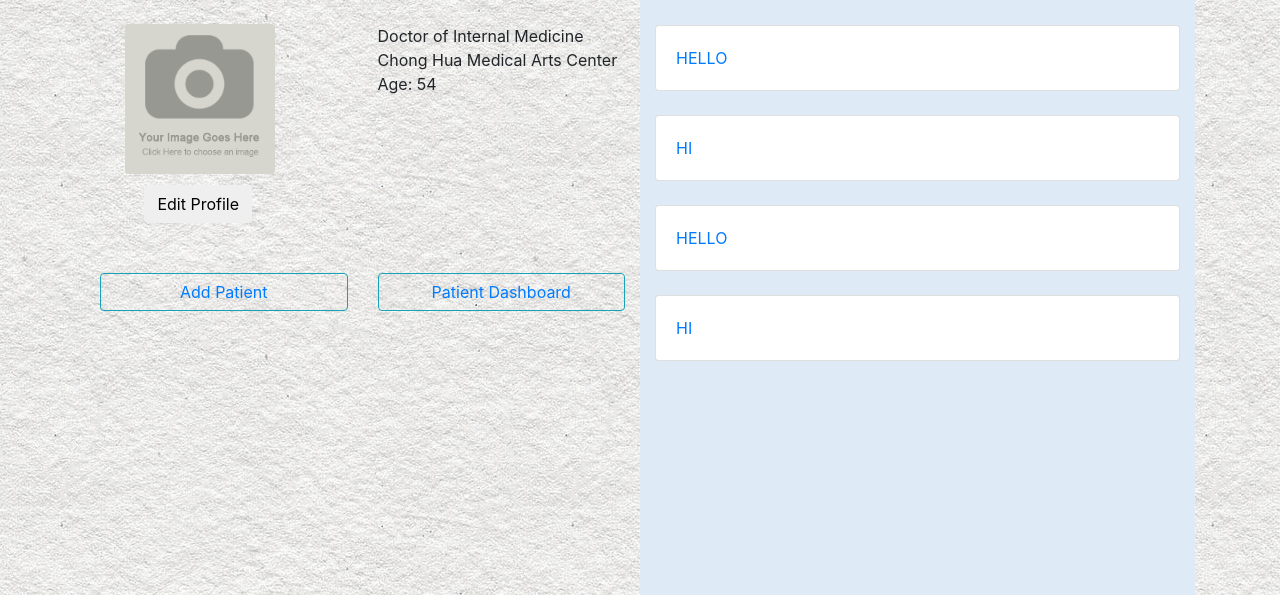
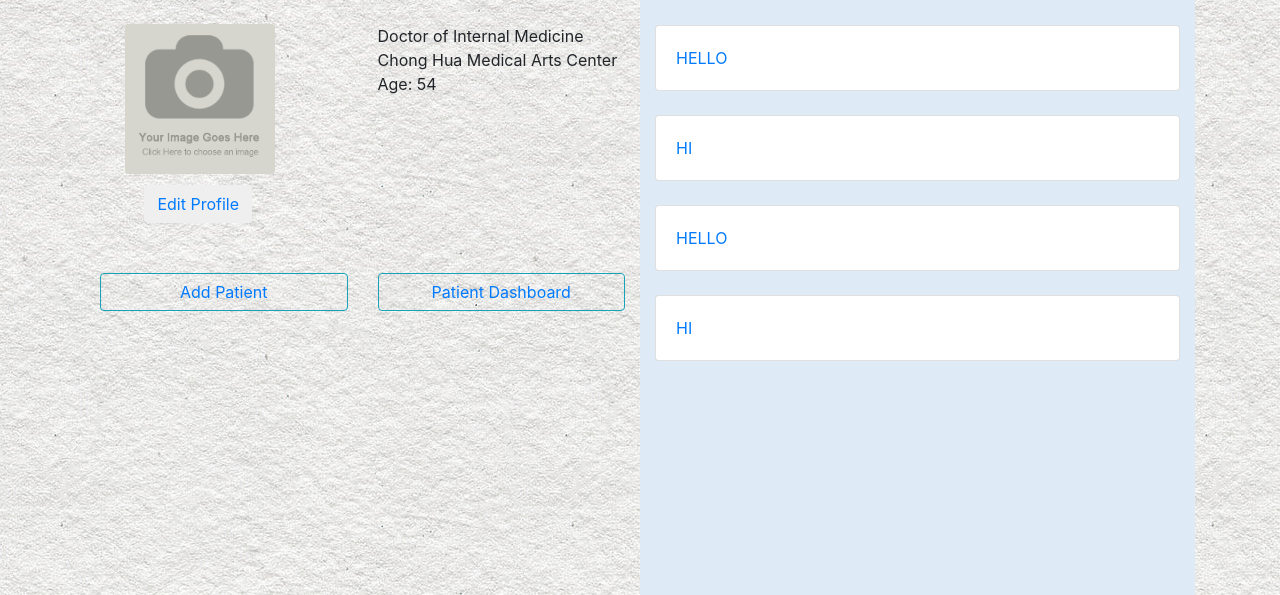
Before and after one commit to ej4real/well, a Django app: template now/profileacc/templates/profileacc/dashboard.html in a window 1280 px wide. Shown: the part 67-662 px from the top of the page. Run offline with Django 3.2, Linux system fonts and the light colour scheme; the template is opened without the code that fills it, so the values that code supplies are empty; parts of the project's set-up code (start-up, migrations or seed data) failed here and were passed over; some libraries are stand-ins or nearby versions.

Commit message:
clean views
cleaning out the views with slight change in dashboard

```diff
--- a/now/accounts/forms.py
+++ b/now/accounts/forms.py
@@ -53,7 +53,6 @@
 
 
 class RegisterForm(forms.ModelForm):
-
     """A form for creating new users. Includes all the required
     fields, plus a repeated password."""
     password1 = forms.CharField(label='Password', widget=forms.PasswordInput)
--- a/now/templates/test.html
+++ b/now/accounts/templates/accounts/test.html
@@ -1,9 +1,7 @@
 {% extends "base.html" %}
 {% block content %}
 <div class="container">
-  <h1>You are now logged in!</h1>
-
-
+  <h1>whp!</h1>
 
 </div>
 
--- a/now/accounts/urls.py
+++ b/now/accounts/urls.py
@@ -1,11 +1,10 @@
 from django.conf.urls import url
 from django.contrib.auth import views as auth_views
-from . import views
-
 
 app_name = 'accounts'
 
 urlpatterns = [
-    #url(r"login/$", views.LoginView.as_view(),name='login'),
 
+    #url(r"register/$", views.RegisterView.as_view(), name="register"),
+    #url(r"login/$", views.LoginView.as_view(),name='login')
 ]
--- a/now/profileacc/templates/profileacc/dashboard.html
+++ b/now/profileacc/templates/profileacc/dashboard.html
@@ -38,7 +38,7 @@
 
         <div class="row">
           <div class="col-md-12" style="margin-top: 2%; margin-left: 8%">
-            <button class="btn btn-default"> Edit Profile </button>
+            <button class="btn btn-default"><a href="#"> Edit Profile </button>
           </div>
         </div>
 
```
Also changed, not shown: now/accounts/views.py (+18 -5 lines), now/db.sqlite3.
